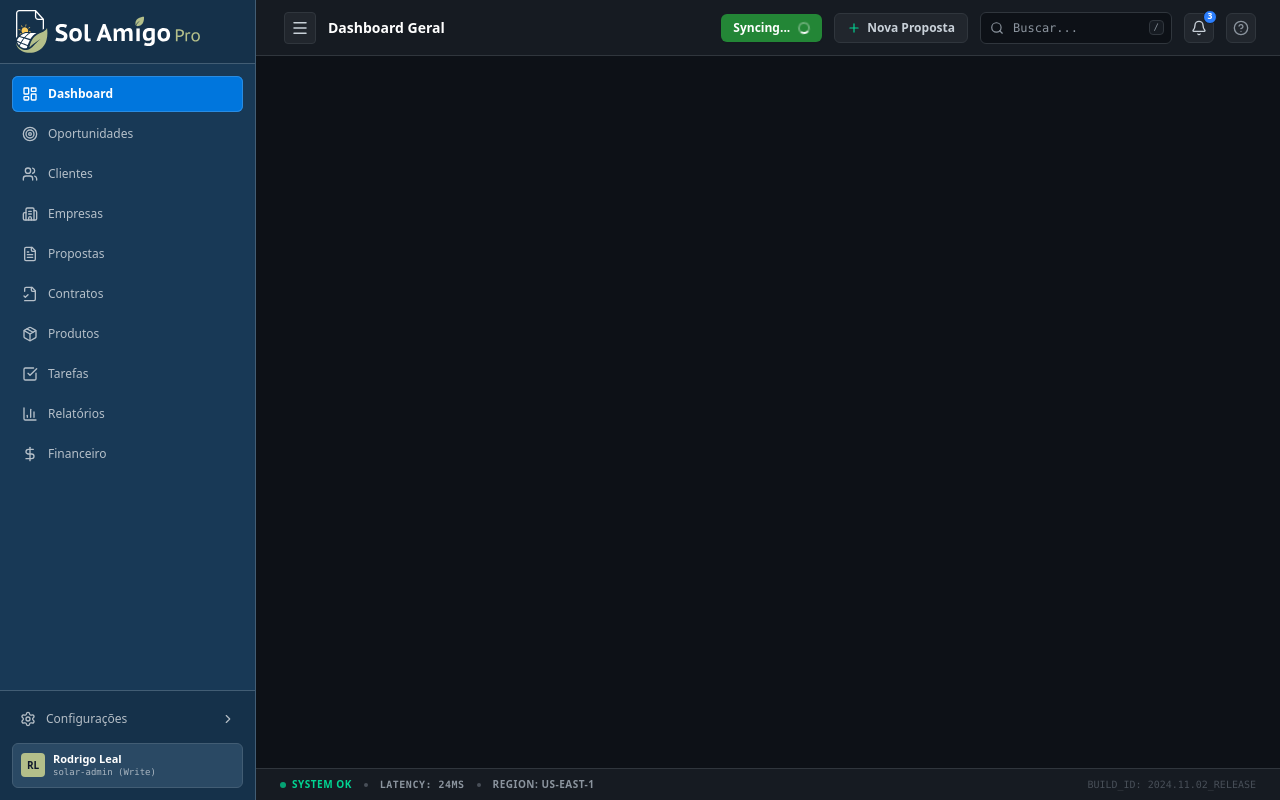
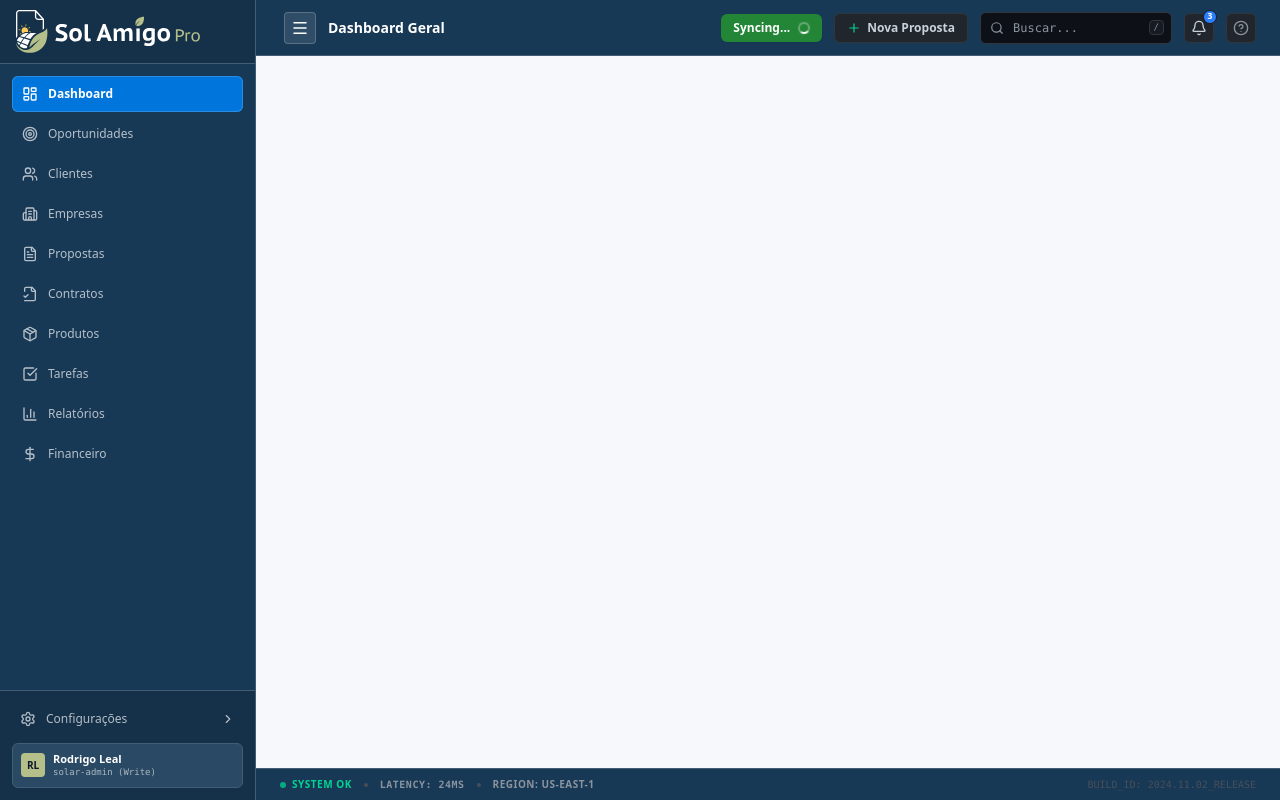
Before and after one commit to lealt97/sol-amigo-pro, a React (Vite) app: page / in a window 1280 px wide. Built offline with nearby package versions, Linux system fonts and the light colour scheme.

Commit message:
theme: apply Sol Amigo palette to shell and expose color engine

```diff
--- a/src/index.css
+++ b/src/index.css
@@ -1,33 +1,67 @@
 @import "tailwindcss";
 
 :root {
-  --primary: #161B22;
+  --primary: #183956;
   --primary-fg: #ffffff;
-  --secondary: #238636;
+  --secondary: #0076DD;
   --secondary-fg: #ffffff;
-  --accent: #58A6FF;
-  --bg: #0D1117;
-  --surface: #161B22;
-  --surface-alt: #1C2128;
-  --elevated: #21262D;
-  --border: #30363D;
-  --text: #C9D1D9;
-  --muted: #8B949E;
-  --dim: #484F58;
+  --neutral: #F6F8FB;
+  --neutral-fg: #0F172A;
+  --auxiliary: #B4BF8A;
+  --auxiliary-fg: #0F172A;
+
+  /* aliases de compatibilidade */
+  --accent: var(--auxiliary);
+  --bg: var(--neutral);
+  --surface: #ffffff;
+  --surface-alt: #eef3f7;
+  --elevated: #e4ebf1;
+  --border: #d4dee7;
+  --text: #0f172a;
+  --muted: #64748b;
+  --dim: #94a3b8;
   --sidebar: 258px;
 }
 
 body {
   margin: 0;
   font-family: ui-sans-serif, system-ui, -apple-system, BlinkMacSystemFont, "Segoe UI", Roboto, "Helvetica Neue", Arial, sans-serif;
-  color: var(--text);
-  background-color: var(--bg);
+  color: var(--neutral-fg);
+  background-color: var(--neutral);
   -webkit-font-smoothing: antialiased;
 }
 
-/* Todas as abas ficam vazias; o shell (menu/topbar/footer) permanece visível. */
+/* O shell acompanha o motor de cores. */
+#app-topbar {
+  background-color: var(--primary) !important;
+  color: var(--primary-fg) !important;
+  border-color: color-mix(in srgb, var(--primary-fg) 18%, transparent) !important;
+}
+
+#app-topbar #topbar-sidebar-toggle-btn {
+  color: var(--primary-fg) !important;
+  background-color: color-mix(in srgb, var(--primary-fg) 10%, transparent) !important;
+  border-color: color-mix(in srgb, var(--primary-fg) 20%, transparent) !important;
+}
+
+main {
+  background-color: var(--neutral) !important;
+  color: var(--neutral-fg) !important;
+}
+
+footer {
+  background-color: var(--primary) !important;
+  color: var(--primary-fg) !important;
+  border-color: color-mix(in srgb, var(--primary-fg) 18%, transparent) !important;
+}
+
+/* Todas as abas continuam vazias, exceto Personalização, que contém o motor de cores. */
 main > * {
   display: none !important;
+}
+
+main > #personalizacao-page {
+  display: block !important;
 }
 
 /* O controle visual de abrir/fechar o menu fica na barra superior. */
@@ -35,18 +69,18 @@ main > * {
   display: none !important;
 }
 
-/* High Density Dark Console Scrollbar */
+/* Scrollbar acompanha o tema. */
 ::-webkit-scrollbar {
   width: 6px;
   height: 6px;
 }
 ::-webkit-scrollbar-track {
-  background: #0D1117;
+  background: var(--neutral);
 }
 ::-webkit-scrollbar-thumb {
-  background: #30363D;
+  background: color-mix(in srgb, var(--primary) 35%, var(--neutral));
   border-radius: 4px;
 }
 ::-webkit-scrollbar-thumb:hover {
-  background: #8B949E;
+  background: color-mix(in srgb, var(--primary) 55%, var(--neutral));
 }
```
